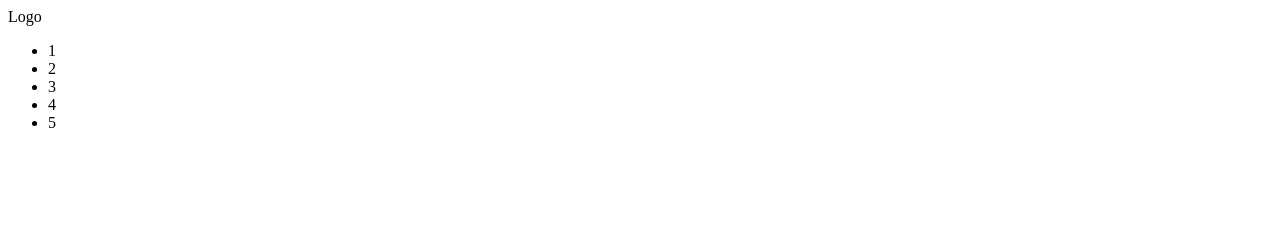
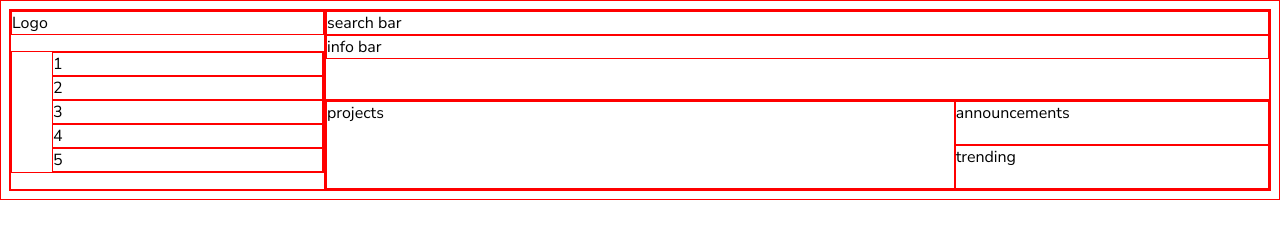
Before and after one commit to snaszy/admin-dashboard, a plain HTML site: page index.html in a window 1280 px wide. Drawn offline with Linux system fonts and the light colour scheme.

Commit message:
Added grid to display areas of the sections

```diff
--- a/index.html
+++ b/index.html
@@ -11,7 +11,7 @@
     <title>Admin Dashboard</title>
 </head>
 <body>
-    <nav>
+    <nav class="left">
         <div class="logo">
             Logo
         </div>
@@ -23,23 +23,23 @@
             <li>5</li>
         </ul>
     </nav>
-    <header>
-        <div class="top">
-
+    <header class="top">
+        <div class="search">
+            search bar
         </div>
         <div class="info">
-
+            info bar
         </div>
     </header>
-    <main>
+    <main class="main">
         <div class="projects">
-
+            projects
         </div>
         <div class="announcements">
-
+            announcements
         </div>
         <div class="trending">
-
+            trending
         </div>
     </main>
 </body>
--- a/style.css
+++ b/style.css
@@ -0,0 +1,48 @@
+* {
+    font-family:"Nunito Sans", 'Lucida Sans', 'Lucida Sans Regular', 'Lucida Grande', 'Lucida Sans Unicode', Geneva, Verdana, sans-serif;
+    border: 1px solid red;
+}
+
+body {
+    display: grid;
+    grid-template-columns: 1fr 1fr 1fr 1fr;
+    grid-template-rows: auto;
+    grid-template-areas:
+    "nav top top top"
+    "nav main main main";
+}
+
+nav {
+    grid-area: nav;
+
+}
+
+header {
+    grid-area: top;
+}
+
+main {
+    grid-area: main;
+    display: grid;
+    grid-template-columns: 1fr 1fr 1fr;
+    grid-template-rows: auto;
+    grid-template-areas:
+    "proj proj ann"
+    "proj proj trend";
+}
+
+.projects {
+    grid-area: proj;
+}
+
+.announcements {
+    grid-area: ann;
+}
+
+.trending {
+    grid-area: trend;
+}
+
+ul {
+    list-style-type: none;
+}
```
